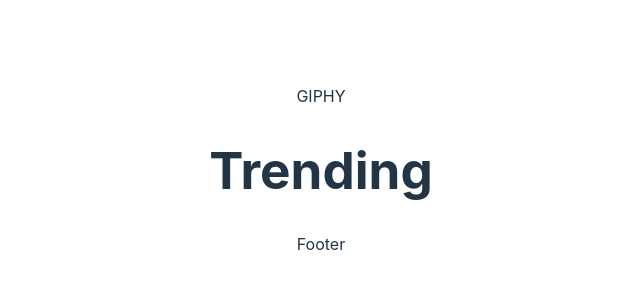
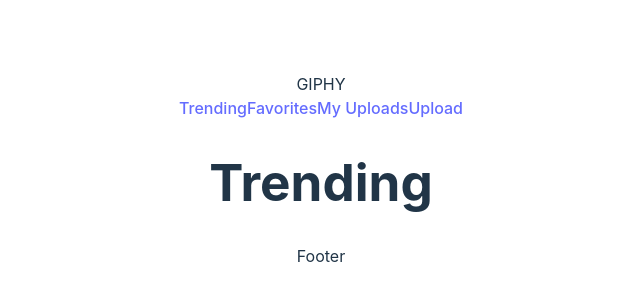
Before and after one commit to craitan/GIFYReact, a React (Vite) app in the folder GIPHY/: page /trending in a window 1280 px wide. Shown: the part 230-530 px from the top of the page, without its empty margins (319-959 px from the left). Built offline with nearby package versions, Linux system fonts and the light colour scheme.

Commit message:
created nav bar

```diff
--- a/GIPHY/src/App.jsx
+++ b/GIPHY/src/App.jsx
@@ -6,6 +6,7 @@ import Trending from './components/Trending/Trending'
 import Favorites from './components/Favorites/Favorites'
 import MyUploads from './components/MyUploads/MyUploads'
 import Upload from './components/Upload/Upload'
+import NavBar from './components/NavBar/NavBar'
 
 function App() {
 
@@ -13,6 +14,7 @@ function App() {
     <>
       <Header />
       <BrowserRouter>
+        <NavBar />
         <Routes>
           <Route path="/" element={<Navigate replace to="/trending" />} />
           <Route path="trending" element={<Trending />} />
--- a/GIPHY/src/components/NavBar/NavBar.jsx
+++ b/GIPHY/src/components/NavBar/NavBar.jsx
@@ -2,7 +2,17 @@ import { NavLink } from 'react-router-dom';
 
 
 const NavBar = () => {
-    <NavLink to="/">Trending</NavLink>
+    return (
+        <div className='nav-link'>
+
+            <NavLink to="/">Trending</NavLink>
+            <NavLink to="/favorites">Favorites</NavLink>
+            <NavLink to="/myuploads">My Uploads</NavLink>
+            <NavLink to="/upload">Upload</NavLink>
+
+
+        </div>
+    )
 }
 
 export default NavBar;
```
